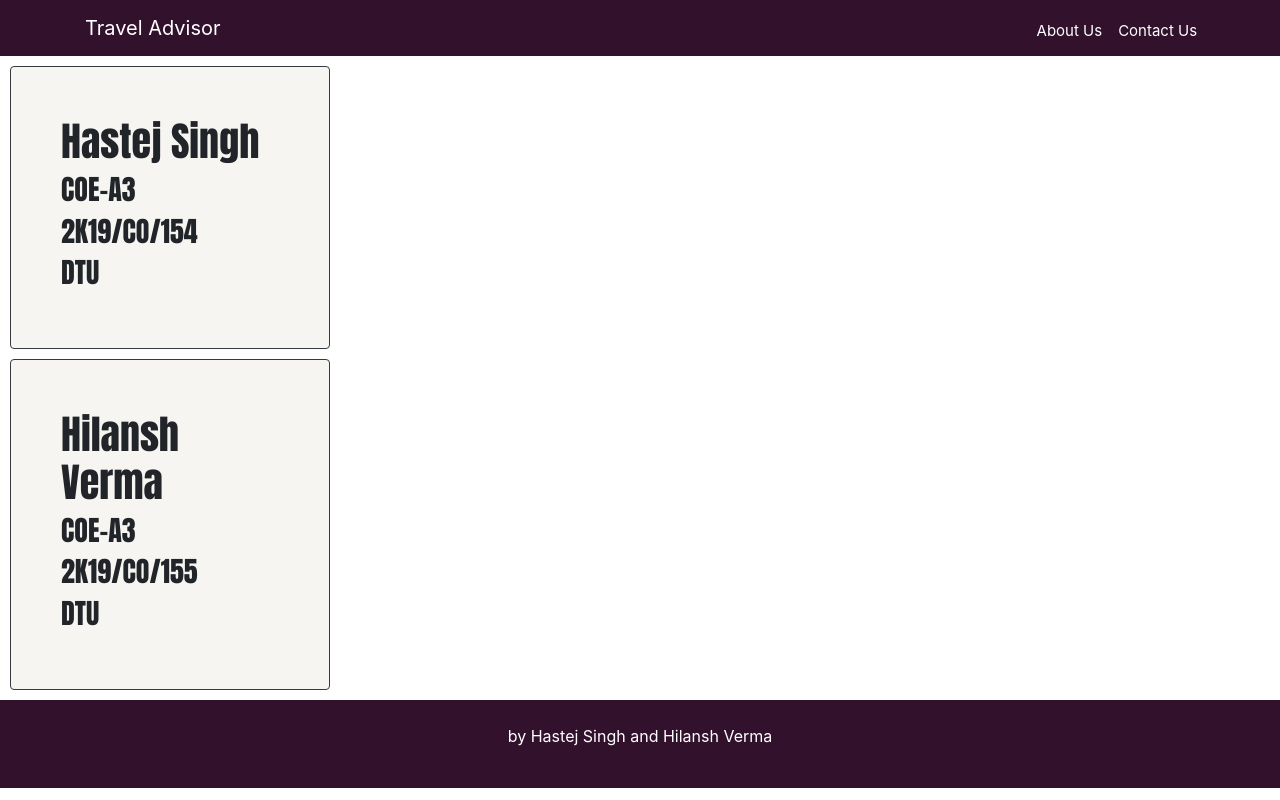
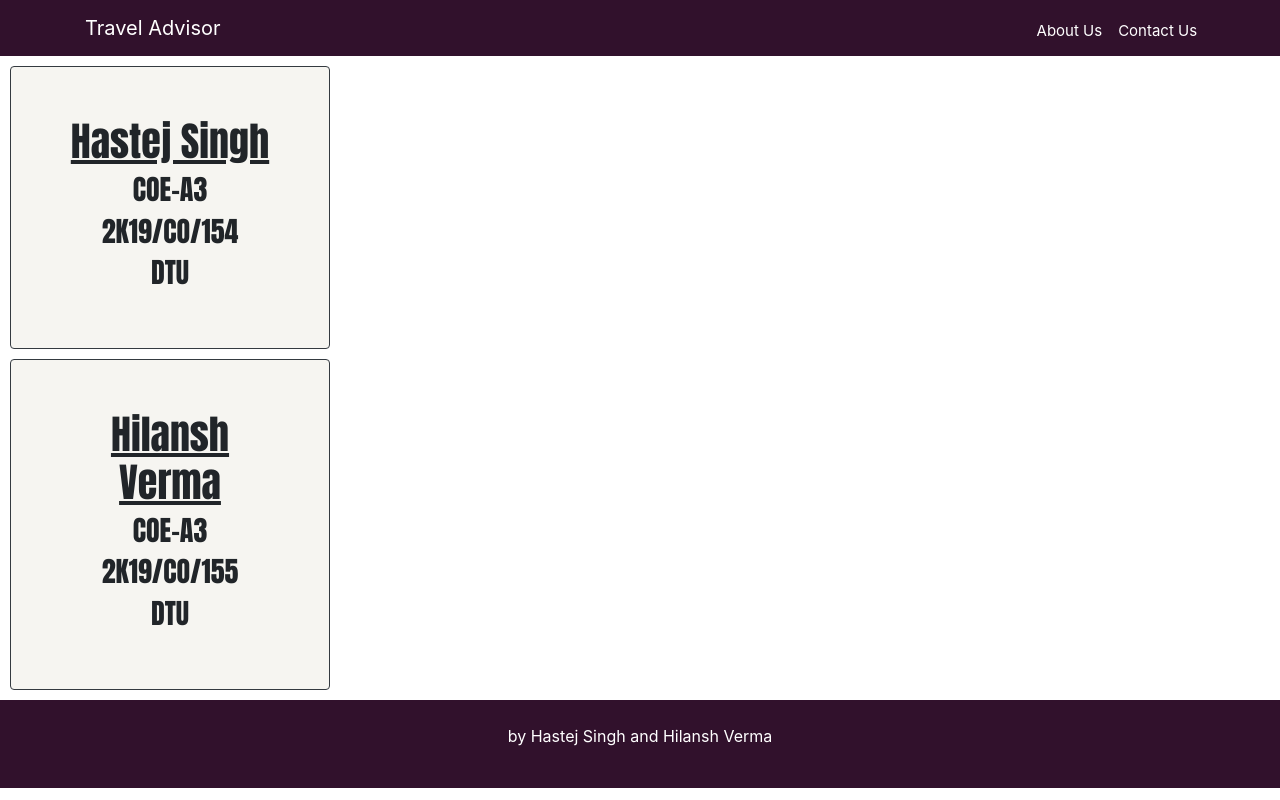
Before and after one commit to hastej/Trip-Advisor, a website: page views/aboutus.html in a window 1280 px wide. Drawn offline with Linux system fonts and the light colour scheme; files that its build step writes are made by us from their sources; files whose address does not match are found by name.

Commit message:
few steps left

```diff
--- a/vendor/css/style.css
+++ b/vendor/css/style.css
@@ -8,7 +8,7 @@ body {
     width: 100%;
     margin: 10px 0;
 }
-/* .cost{
+.cost{
     float: right;
     display: inline-block;
 }
@@ -16,7 +16,7 @@ body {
     float: right;
     display: inline-block;
     font-weight: 500;
-} */
+}
 .mrt{
     margin-right: 10px;
 }
@@ -50,5 +50,6 @@ body {
   width:25%;
   margin: 10px 10px;
   font-family: 'Anton', sans-serif;
+  text-align: center;
 
 }
--- a/views/aboutus.html
+++ b/views/aboutus.html
@@ -31,7 +31,7 @@
 
 
   <div class="empty border border-dark rounded">
-    <h1>Hastej Singh</h1>
+    <h1><u>Hastej Singh</u></h1>
     <h3>COE-A3</h3>
     <h3>2K19/CO/154</h3>
     <h3>DTU</h3>
@@ -40,7 +40,7 @@
 
 
   <div class="empty border border-dark rounded">
-    <h1>Hilansh Verma</h1>
+    <h1><u>Hilansh Verma</u></h1>
     <h3>COE-A3</h3>
     <h3>2K19/CO/155</h3>
     <h3>DTU</h3>
```
